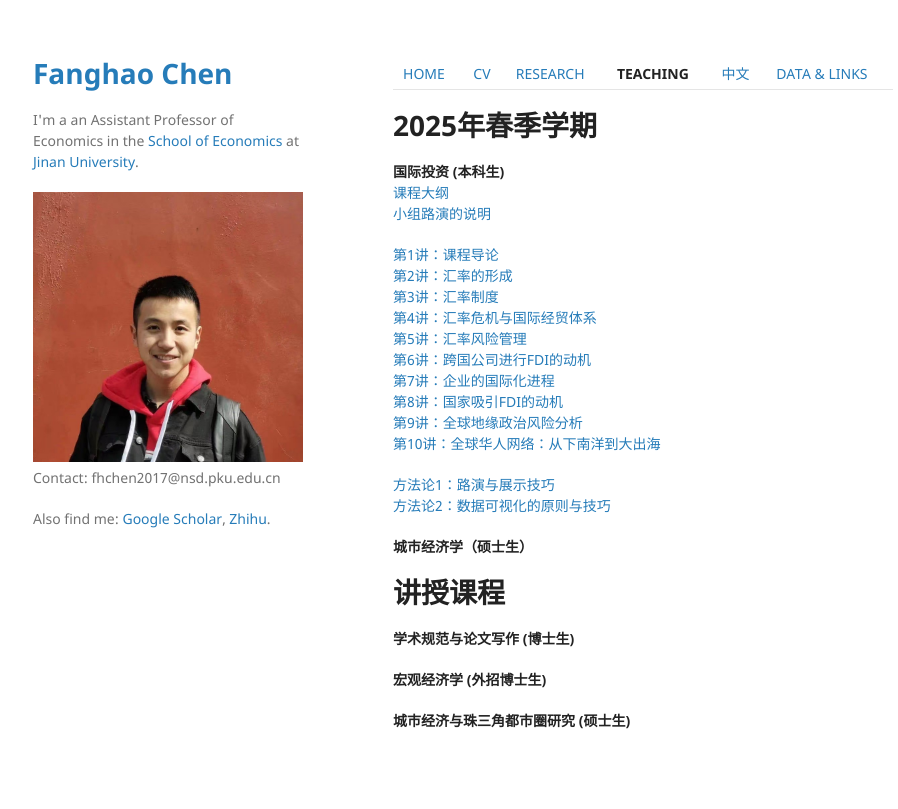
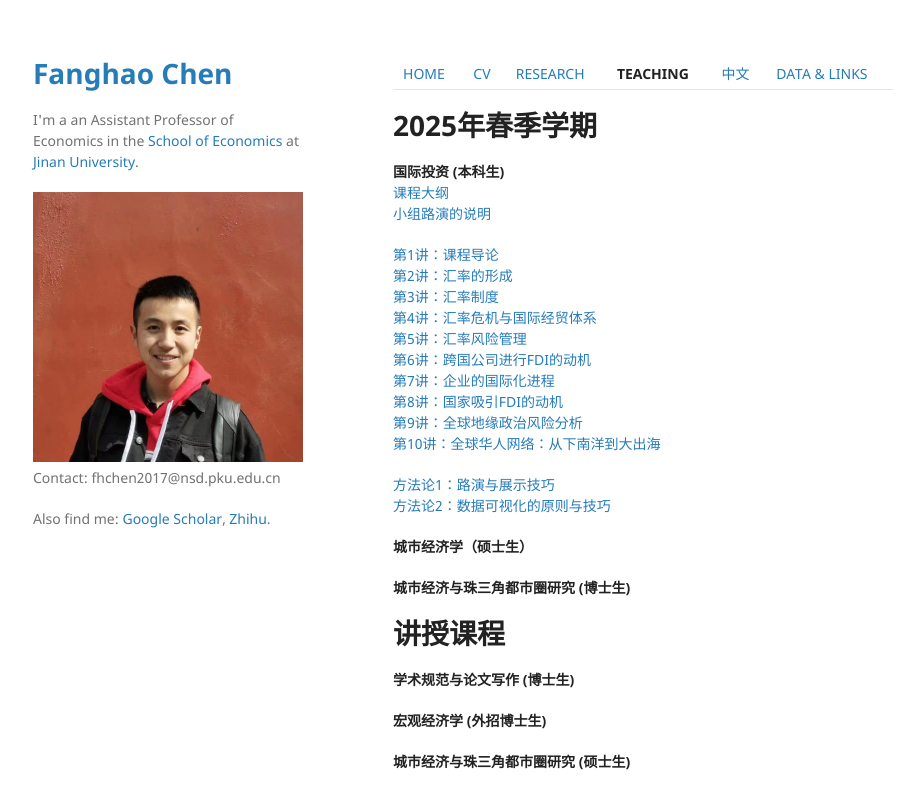
Before and after one commit to FanghaoChen/homepage, a Jekyll site: the page built from teaching.md, in a window 1280 px wide. Shown: the top 809 px of the page, without its empty margins (177-1075 px from the left). Built offline with Jekyll 4.4.1, drawn with Linux system fonts in a browser that asks for light colours; our own code applies the rules of GitHub Pages for plain Markdown files.

Commit message:
Update teaching.md

```diff
--- a/teaching.md
+++ b/teaching.md
@@ -37,6 +37,8 @@
 [第4讲：移民网络与FDI](./assets/第4课_移民网络与FDI.pdf) <br/>
 --->
 
+ **城市经济与珠三角都市圈研究 (博士生)** <br/>
+
 # 讲授课程
 
 **学术规范与论文写作 (博士生)** <br/>
```
